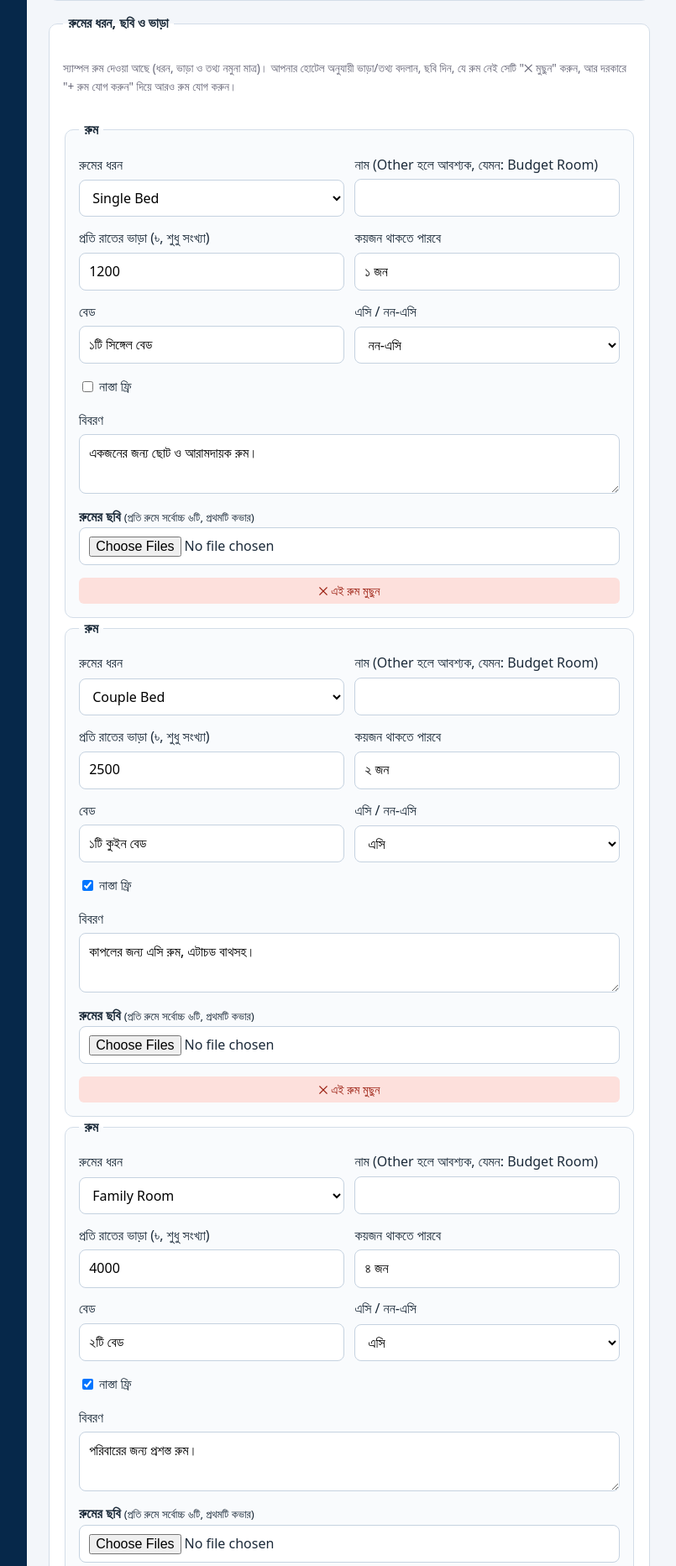
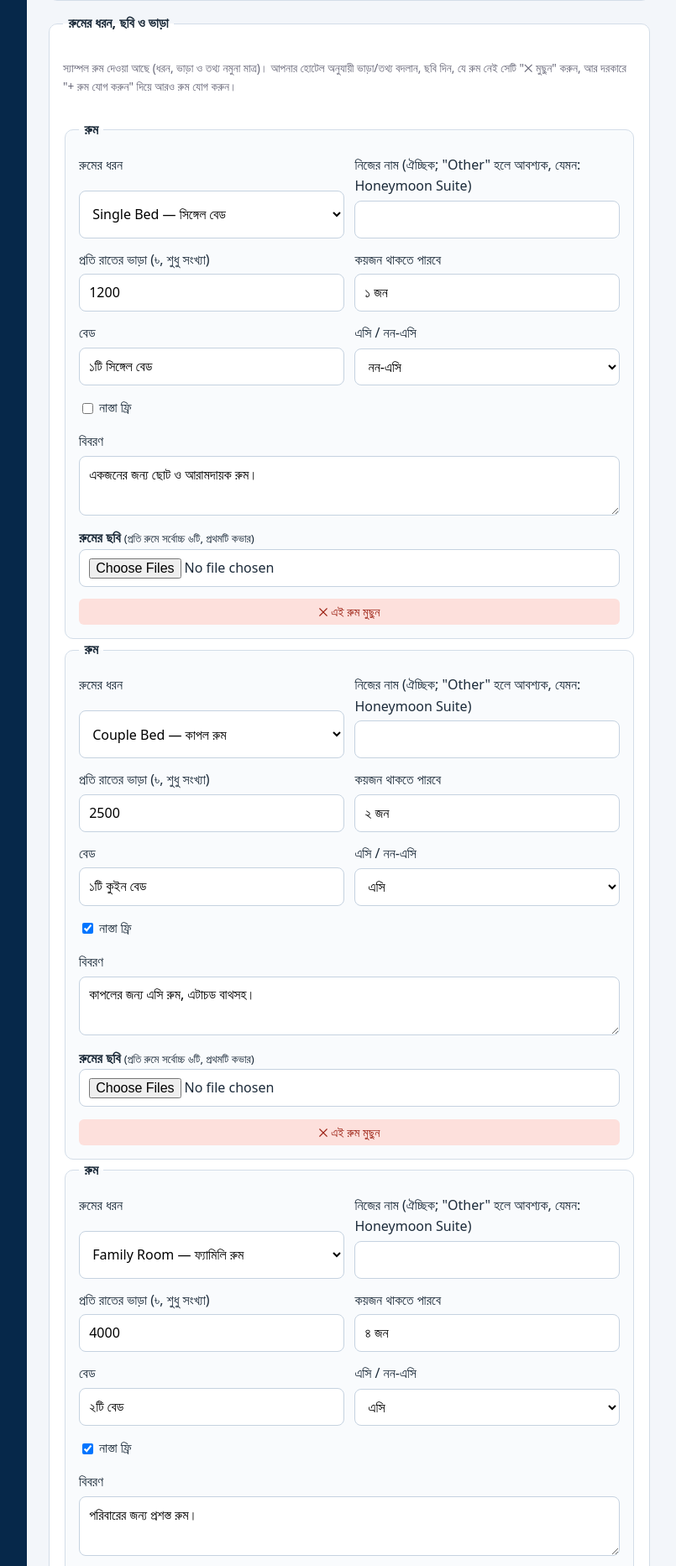
Before and after one commit to arifbillahcse/canvas-holidy-saintmartin-booking-website, a PHP site: page /admin/hotel_edit.php in a window 1280 px wide. Shown: the part 1048-2913 px from the top of the page at 84% size, without its empty margins (198-1003 px from the left). Run offline with PHP 8.4, Linux system fonts and the light colour scheme; the visitor is signed in with stand-in values (Sample User, id 1); data that the repository does not hold is empty; some libraries are stand-ins or nearby versions.

Commit message:
More room types: Regular, AC, Non-AC, Single, Double, Couple, Family, Deluxe, Suite, Budget, Other
Co-Authored-By: Claude Sonnet 5.5 <noreply@anthropic.com>
Claude-Session: https://claude.ai/code/session_01H7FP5X8CQicTCyN19bpaa6

```diff
--- a/includes/hotel_form.php
+++ b/includes/hotel_form.php
@@ -12,11 +12,11 @@ function hotel_room_block($i, array $r, string $assetPrefix): string
   <input type="hidden" name="rooms[<?= e($i) ?>][id]" value="<?= (int)$r['id'] ?>">
   <div class="two-col">
     <label>রুমের ধরন
-      <select name="rooms[<?= e($i) ?>][type]">
-        <?php foreach (ROOM_TYPES as $k => [$lbl]): ?><option value="<?= e($k) ?>" <?= $r['type'] === $k ? 'selected' : '' ?>><?= e($k === 'other' ? 'Other (নিজের নাম দিন)' : $lbl) ?></option><?php endforeach; ?>
+      <select name="rooms[<?= e($i) ?>][type]" data-room-type>
+        <?php foreach (ROOM_TYPES as $k => [$lbl, $ico, $hint]): ?><option value="<?= e($k) ?>" <?= $r['type'] === $k ? 'selected' : '' ?>><?= e($lbl . ' — ' . $hint) ?></option><?php endforeach; ?>
       </select>
     </label>
-    <label>নাম (Other হলে আবশ্যক, যেমন: Budget Room)<input name="rooms[<?= e($i) ?>][name]" value="<?= e($r['name']) ?>" maxlength="120"></label>
+    <label>নিজের নাম (ঐচ্ছিক; "Other" হলে আবশ্যক, যেমন: Honeymoon Suite)<input name="rooms[<?= e($i) ?>][name]" value="<?= e($r['name']) ?>" maxlength="120"></label>
     <label>প্রতি রাতের ভাড়া (৳, শুধু সংখ্যা)<input name="rooms[<?= e($i) ?>][price]" value="<?= e($r['price'] ? $r['price'] : '') ?>" inputmode="numeric" placeholder="2500"></label>
     <label>কয়জন থাকতে পারবে<input name="rooms[<?= e($i) ?>][persons]" value="<?= e($r['persons']) ?>" placeholder="২ জন"></label>
     <label>বেড<input name="rooms[<?= e($i) ?>][beds]" value="<?= e($r['beds']) ?>" placeholder="১টি কুইন বেড"></label>
@@ -88,6 +88,14 @@ function hotel_form_fields(array $snap, bool $admin, string $assetPrefix): void
     wrap.appendChild(d.firstElementChild);
   }
   document.getElementById('addRoom').addEventListener('click', add);
+  // Picking "AC Room" / "Non-AC Room" also sets the AC field of that room.
+  wrap.addEventListener('change', function (e) {
+    var t = e.target.closest('[data-room-type]');
+    if (!t) return;
+    var ac = t.closest('.room-block').querySelector('select[name$="[ac]"]');
+    if (ac && t.value === 'ac') ac.value = '1';
+    if (ac && t.value === 'nonac') ac.value = '0';
+  });
   wrap.addEventListener('click', function (e) {
     var b = e.target.closest('[data-remove-room]');
     if (b && confirm('এই রুমটি মুছে ফেলবেন?')) b.closest('.room-block').remove();
--- a/includes/hotels.php
+++ b/includes/hotels.php
@@ -5,11 +5,19 @@
 // Owners' edits to a live hotel are staged as a snapshot in hotels.pending_data until an admin approves.
 require_once __DIR__ . '/helpers.php';
 
+// [label shown on the site, icon, hint shown in the editor dropdown]
 const ROOM_TYPES = [
-    'single' => ['Single Bed', '🛏️'],
-    'couple' => ['Couple Bed', '💑'],
-    'family' => ['Family Room', '👨‍👩‍👧‍👦'],
-    'other'  => ['Other', '🏨'],
+    'regular' => ['Regular Room', '🛏️', 'সাধারণ রুম'],
+    'ac'      => ['AC Room', '❄️', 'এসি রুম'],
+    'nonac'   => ['Non-AC Room', '🌀', 'নন-এসি রুম'],
+    'single'  => ['Single Bed', '🛏️', 'সিঙ্গেল বেড'],
+    'double'  => ['Double Bed', '🛌', 'ডাবল বেড'],
+    'couple'  => ['Couple Bed', '💑', 'কাপল রুম'],
+    'family'  => ['Family Room', '👨‍👩‍👧‍👦', 'ফ্যামিলি রুম'],
+    'deluxe'  => ['Deluxe Room', '⭐', 'ডিলাক্স রুম'],
+    'suite'   => ['Suite', '👑', 'স্যুট'],
+    'budget'  => ['Budget Room', '💸', 'বাজেট রুম'],
+    'other'   => ['Other', '🏨', 'অন্য (নিজের নাম দিন)'],
 ];
 const MAX_GALLERY = 12;
 const MAX_ROOMS = 12;
```
